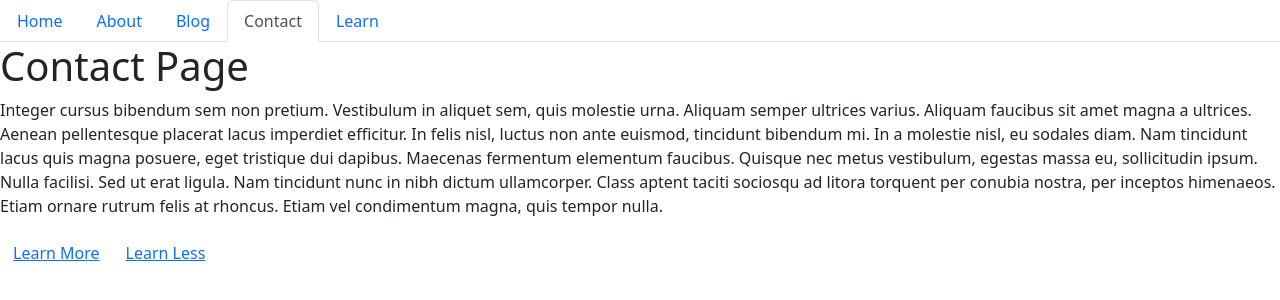
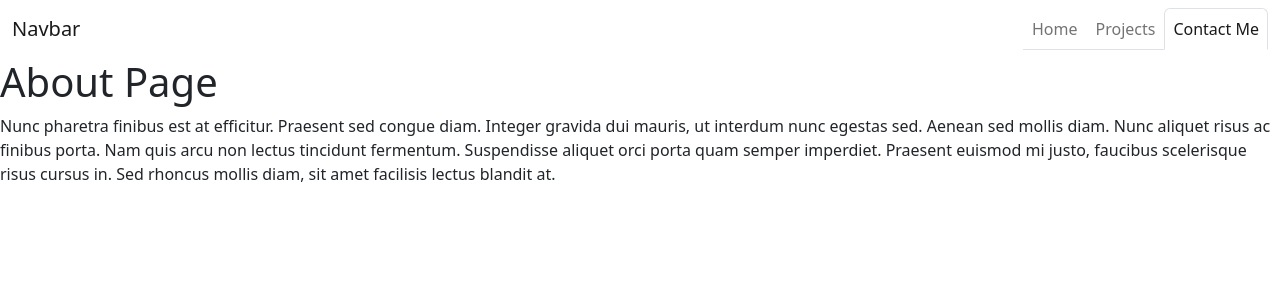
Before and after one commit to AlexAins/React-Portfolio, a React (Create React App) app: page /react-portfolio/contact in a window 1280 px wide. Shown: the top 300 px of the page. Built offline with nearby package versions, Linux system fonts and the light colour scheme.

Commit message:
Edited nav bar

```diff
--- a/src/App.js
+++ b/src/App.js
@@ -2,24 +2,18 @@ import React from 'react';
 import { BrowserRouter as Router, Route, Routes } from 'react-router-dom';
 import NavTabs from './components/NavTabs';
 import Home from './components/pages/Home';
-import About from './components/pages/About';
-import Blog from './components/pages/Blog';
 import Contact from './components/pages/Contact';
+import Projects from './components/pages/Projects';
 
 function App() {
   return (
     <Router>
       <div>
         <NavTabs />
-        {/* Wrap Route elements in a Routes component */}
         <Routes basename="react-portfolio">
-          {/* Define routes using the Route component to render different page components at different paths */}
-          {/* Define a default route that will render the Home component */}
           <Route path="/react-portfolio" element={<Home />} />
-          <Route path="/react-portfolio/about" element={<About />} />
-          <Route path="/react-portfolio/blog" element={<Blog />} />
-          {/* Define a route that will have descendant routes */}
-          <Route path="/react-portfolio/contact/*" element={<Contact />} />
+          <Route path="/react-portfolio/projects" element={<Projects />} />
+          <Route path="/react-portfolio/contact" element={<Contact />} />
         </Routes>
       </div>
     </Router>
--- a/src/components/NavTabs.js
+++ b/src/components/NavTabs.js
@@ -3,7 +3,14 @@ import { NavLink } from 'react-router-dom';
 
 function NavTabs() {
   return (
-    <ul className="nav nav-tabs">
+    <nav class="navbar navbar-expand-lg">
+      <div class="container-fluid">
+        <a class="navbar-brand" href="#">Navbar</a>
+        <button class="navbar-toggler" type="button" data-bs-toggle="collapse" data-bs-target="#navbarSupportedContent" aria-controls="navbarSupportedContent" aria-expanded="false" aria-label="Toggle navigation">
+          <span class="navbar-toggler-icon"></span>
+        </button>
+        <div class="collapse navbar-collapse">
+          <ul className="navbar-nav nav-tabs ms-auto">
             <li className="nav-item">
               <NavLink
                 to="/react-portfolio"
@@ -17,46 +24,28 @@ function NavTabs() {
             </li>
             <li className="nav-item">
               <NavLink
-          to="/react-portfolio/about"
+                to="/react-portfolio/projects"
                 className={({ isActive }) =>
                   isActive ? 'nav-link active' : 'nav-link'
                 }
               >
-          About
-        </NavLink>
-      </li>
-      <li className="nav-item">
-        <NavLink
-          to="/react-portfolio/blog"
-          className={({ isActive }) =>
-            isActive ? 'nav-link active' : 'nav-link'
-          }
-        >
-          Blog
+                Projects
               </NavLink>
             </li>
             <li className="nav-item">
               <NavLink
                 to="/react-portfolio/contact"
-          end
                 className={({ isActive }) =>
                   isActive ? 'nav-link active' : 'nav-link'
                 }
               >
-          Contact
-        </NavLink>
-      </li>
-      <li className="nav-item">
-        <NavLink
-          to="/react-portfolio/contact/learn"
-          className={({ isActive }) =>
-            isActive ? 'nav-link active' : 'nav-link'
-          }
-        >
-          Learn
+                Contact Me
               </NavLink>
             </li>
           </ul>
+        </div>
+      </div>
+    </nav>
   );
 }
 
--- a/src/components/pages/About.js
+++ /dev/null
@@ -1,18 +0,0 @@
-import React from "react";
-
-function About() {
-  return (
-    <div>
-      <h1>About Page</h1>
-      <p>
-        Nunc pharetra finibus est at efficitur. Praesent sed congue diam. Integer gravida dui
-        mauris, ut interdum nunc egestas sed. Aenean sed mollis diam. Nunc aliquet risus ac finibus
-        porta. Nam quis arcu non lectus tincidunt fermentum. Suspendisse aliquet orci porta quam
-        semper imperdiet. Praesent euismod mi justo, faucibus scelerisque risus cursus in. Sed
-        rhoncus mollis diam, sit amet facilisis lectus blandit at.
-      </p>
-    </div>
-  );
-}
-
-export default About;
--- a/src/components/pages/Contact.js
+++ b/src/components/pages/Contact.js
@@ -1,33 +1,16 @@
-import React from 'react';
-import { Link, Route, Routes } from 'react-router-dom';
-import Learn from './Learn';
+import React from "react";
 
-function Contact(props) {
+function Contact() {
   return (
     <div>
-      <h1>Contact Page</h1>
+      <h1>About Page</h1>
       <p>
-        Integer cursus bibendum sem non pretium. Vestibulum in aliquet sem, quis
-        molestie urna. Aliquam semper ultrices varius. Aliquam faucibus sit amet
-        magna a ultrices. Aenean pellentesque placerat lacus imperdiet
-        efficitur. In felis nisl, luctus non ante euismod, tincidunt bibendum
-        mi. In a molestie nisl, eu sodales diam. Nam tincidunt lacus quis magna
-        posuere, eget tristique dui dapibus. Maecenas fermentum elementum
-        faucibus. Quisque nec metus vestibulum, egestas massa eu, sollicitudin
-        ipsum. Nulla facilisi. Sed ut erat ligula. Nam tincidunt nunc in nibh
-        dictum ullamcorper. Class aptent taciti sociosqu ad litora torquent per
-        conubia nostra, per inceptos himenaeos. Etiam ornare rutrum felis at
-        rhoncus. Etiam vel condimentum magna, quis tempor nulla.
+        Nunc pharetra finibus est at efficitur. Praesent sed congue diam. Integer gravida dui
+        mauris, ut interdum nunc egestas sed. Aenean sed mollis diam. Nunc aliquet risus ac finibus
+        porta. Nam quis arcu non lectus tincidunt fermentum. Suspendisse aliquet orci porta quam
+        semper imperdiet. Praesent euismod mi justo, faucibus scelerisque risus cursus in. Sed
+        rhoncus mollis diam, sit amet facilisis lectus blandit at.
       </p>
-      <Link to="learn" role="button" className="btn btn-link">
-        Learn More
-      </Link>
-      <Link to="contact" role="button" className="btn btn-link">
-        Learn Less
-      </Link>
-      <Routes>
-        <Route path="learn" element={<Learn />} />
-      </Routes>
     </div>
   );
 }
--- a/src/components/pages/Learn.js
+++ /dev/null
@@ -1,16 +0,0 @@
-import React from "react";
-
-function Learn() {
-  return (
-    <div>
-      <h1 className="text-center">hello</h1>
-      <p>
-        Lorem ipsum dolor sit amet, est ut enim consequat. Nostrum fastidii partiendo sed ne, no
-        mutat ludus aperiri mea, per in choro dolorem electram. Invidunt reprimique assueverit quo
-        ne, eruditi graecis pro ut. Usu ut diceret scaevola evertitur, appareat voluptatibus ad vel.
-      </p>
-    </div>
-  );
-}
-
-export default Learn;
--- a/src/components/pages/Blog.js
+++ b/src/components/pages/Projects.js
@@ -1,9 +1,9 @@
 import React from "react";
 
-function Blog() {
+function Projects() {
   return (
     <div>
-      <h1>Blog Page</h1>
+      <h1>Projects Page</h1>
       <p>
         Donec a volutpat quam. Curabitur nec varius justo, sed rutrum ligula. Curabitur pellentesque
         turpis sit amet eros iaculis, a mollis arcu dictum. Ut vel ante eget massa ornare placerat.
@@ -20,4 +20,4 @@ function Blog() {
   );
 }
 
-export default Blog;
+export default Projects;
```
Lines whose indentation alone changed are shown as unchanged.
